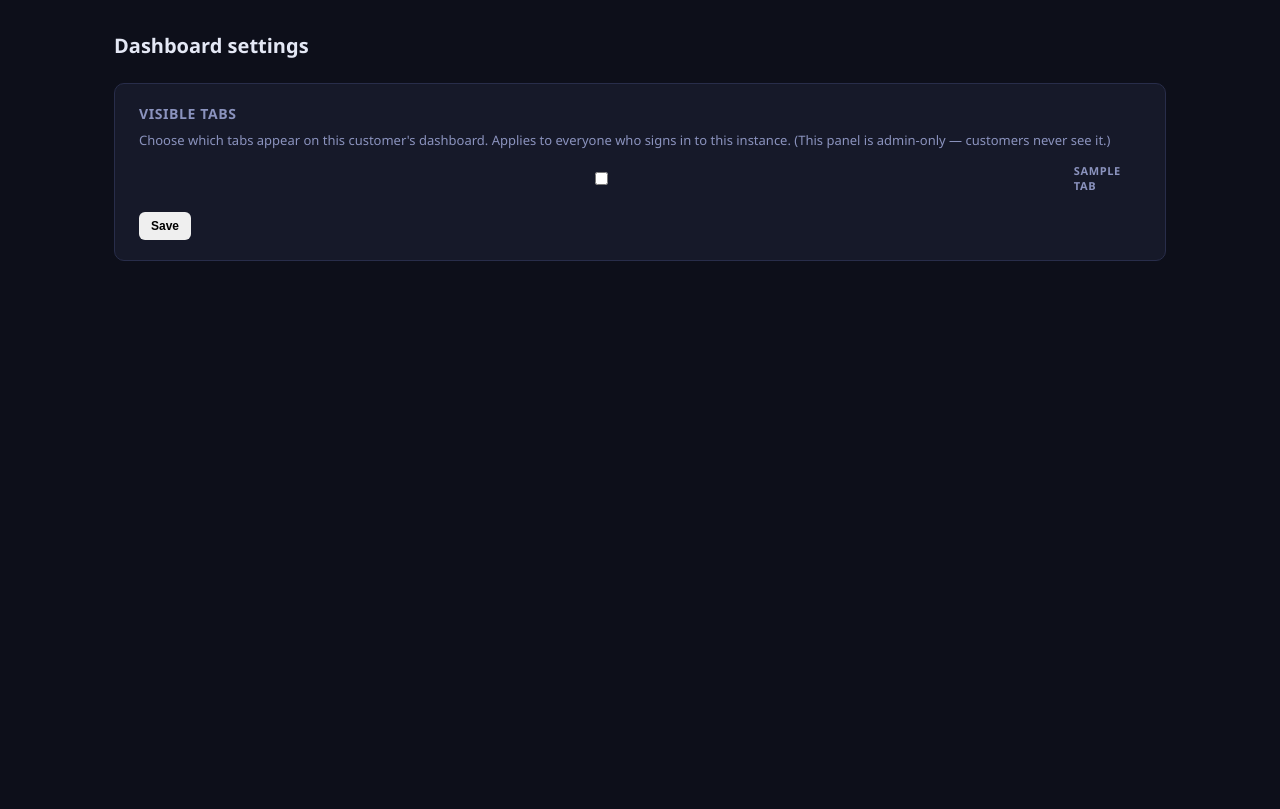
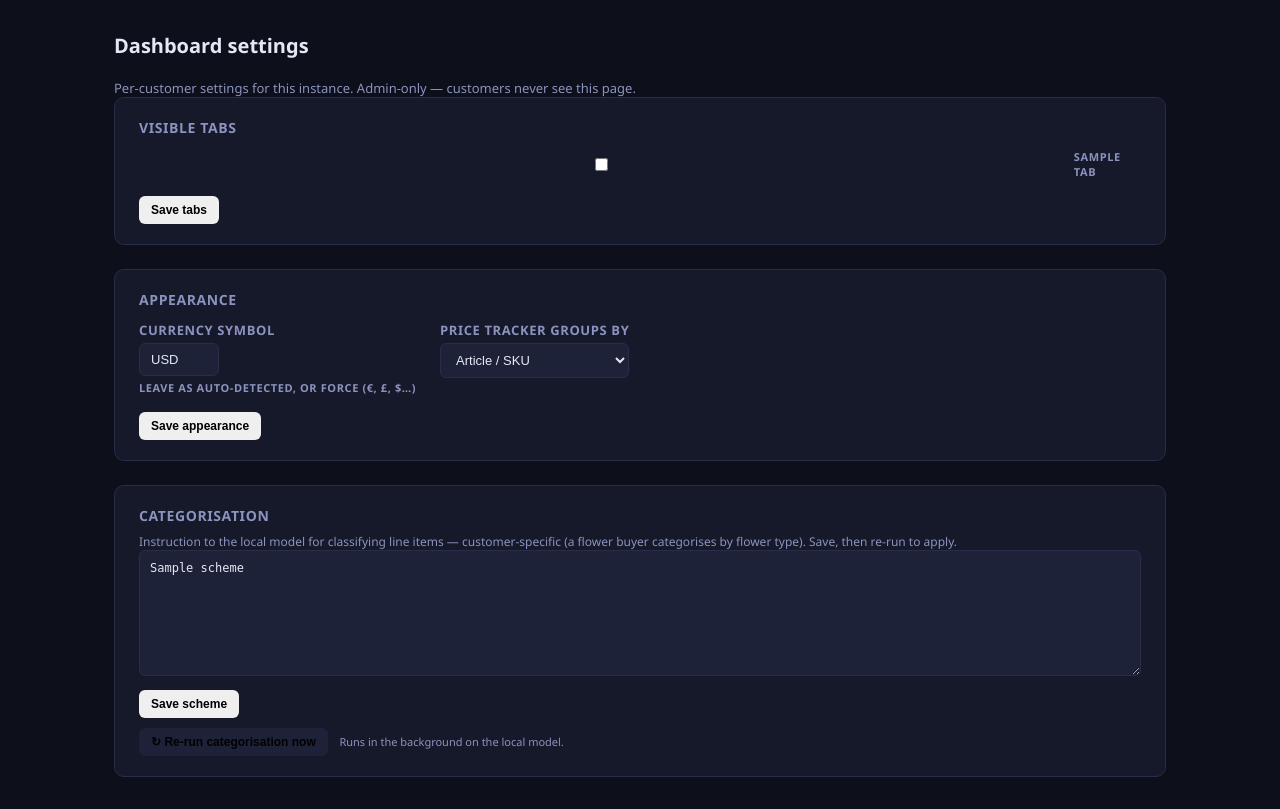
Before and after one commit to maykef/epiproc_v3, a Python web app: template epiproc/web/templates/admin/dashboard.html in a window 1280 px wide. Shown: the part 52-861 px from the top of the page. Before the commit the page ends 313 px from the top, so only its background shows below. Run offline with Jinja, Linux system fonts and the light colour scheme; the template is opened without the code that fills it: most values are stand-ins (such as "Sample title", 1, 10 or a date in 2020).

Commit message:
Sort 3: dynamic PT header, drop PT noise, admin settings editor + re-categorise job
A) Price Tracker intro text reflects the active grouping (article/category/variety).
B) Exclude operational categories (Deposit/Pallet/Packaging/Freight) from the
   tracker; suppress misleading drift on mixed-price groups (max/min>5 -> '—').
C) Admin -> Dashboard now edits currency, price-tracker mode and the categorisation
   scheme, with a 'Re-run categorisation' button that enqueues a background job;
   worker._run_job now handles 'categorise' via the GPU semaphore. Verified: job
   queued from the UI ran to done (42 items).

Co-Authored-By: Claude Opus 4.8 <noreply@anthropic.com>
Claude-Session: https://claude.ai/code/session_01RtkJ3prwiZSrtFZ7rav9U8

```diff
--- a/epiproc/web/templates/admin/dashboard.html
+++ b/epiproc/web/templates/admin/dashboard.html
@@ -2,15 +2,14 @@
 {% block title %}Dashboard settings{% endblock %}
 {% block content %}
 <h1>Dashboard settings</h1>
+<p style="color:var(--muted);font-size:13px;margin-top:-4px">
+  Per-customer settings for this instance. Admin-only — customers never see this page.
+</p>
 
 <div class="card">
   <h2>Visible tabs</h2>
-  <p style="color:var(--muted);font-size:13px;margin-top:-4px">
-    Choose which tabs appear on this customer's dashboard. Applies to everyone who
-    signs in to this instance. (This panel is admin-only — customers never see it.)
-  </p>
   <form method="post" action="/admin/dashboard">
-    <div style="display:flex;flex-direction:column;gap:10px;margin:14px 0">
+    <div style="display:flex;flex-direction:column;gap:9px;margin:12px 0">
       {% for t in tabs %}
       <label style="display:flex;align-items:center;gap:10px;cursor:pointer">
         <input type="checkbox" name="tabs" value="{{ t.key }}" {% if t.on %}checked{% endif %}>
@@ -18,7 +17,50 @@
       </label>
       {% endfor %}
     </div>
-    <button type="submit" class="btn">Save</button>
+    <button type="submit" class="btn">Save tabs</button>
+  </form>
+</div>
+
+<div class="card">
+  <h2>Appearance</h2>
+  <form method="post" action="/admin/dashboard/appearance">
+    <div style="display:flex;gap:24px;flex-wrap:wrap;margin:12px 0">
+      <label style="display:flex;flex-direction:column;gap:4px;font-size:13px">
+        <span>Currency symbol</span>
+        <input type="text" name="currency" value="{{ currency }}" maxlength="4" style="width:80px">
+        <span style="color:var(--muted);font-size:11px">Leave as auto-detected, or force (€, £, $…)</span>
+      </label>
+      <label style="display:flex;flex-direction:column;gap:4px;font-size:13px">
+        <span>Price Tracker groups by</span>
+        <select name="pt_key">
+          <option value="article"  {% if pt_key=='article'  %}selected{% endif %}>Article / SKU</option>
+          <option value="category" {% if pt_key=='category' %}selected{% endif %}>Category</option>
+          <option value="variety"  {% if pt_key=='variety'  %}selected{% endif %}>Variety</option>
+        </select>
+      </label>
+    </div>
+    <button type="submit" class="btn">Save appearance</button>
+  </form>
+</div>
+
+<div class="card">
+  <h2>Categorisation</h2>
+  <p style="color:var(--muted);font-size:12px;margin-top:-4px">
+    Instruction to the local model for classifying line items — customer-specific
+    (a flower buyer categorises by flower type). Save, then re-run to apply.
+  </p>
+  <form method="post" action="/admin/dashboard/categorisation">
+    <textarea name="scheme" rows="6" style="width:100%;box-sizing:border-box;font-size:12px;
+      line-height:1.5;padding:8px 10px;background:var(--surf2);border:1px solid var(--border);
+      color:var(--text);border-radius:6px;resize:vertical">{{ scheme }}</textarea>
+    <div style="margin-top:10px;display:flex;gap:10px;align-items:center">
+      <button type="submit" class="btn">Save scheme</button>
+    </div>
+  </form>
+  <form method="post" action="/admin/dashboard/recategorise" style="margin-top:10px"
+        onsubmit="return confirm('Re-run categorisation on all invoices with the current scheme?')">
+    <button type="submit" class="btn" style="background:var(--surf2)">↻ Re-run categorisation now</button>
+    <span style="color:var(--muted);font-size:11px;margin-left:8px">Runs in the background on the local model.</span>
   </form>
 </div>
 {% endblock %}
```
Also changed, not shown: epiproc/web/routers/admin.py (+44 -8 lines), epiproc/web/templates/dashboard_template.html (+11 -4 lines), epiproc/worker.py (+12 -4 lines).
